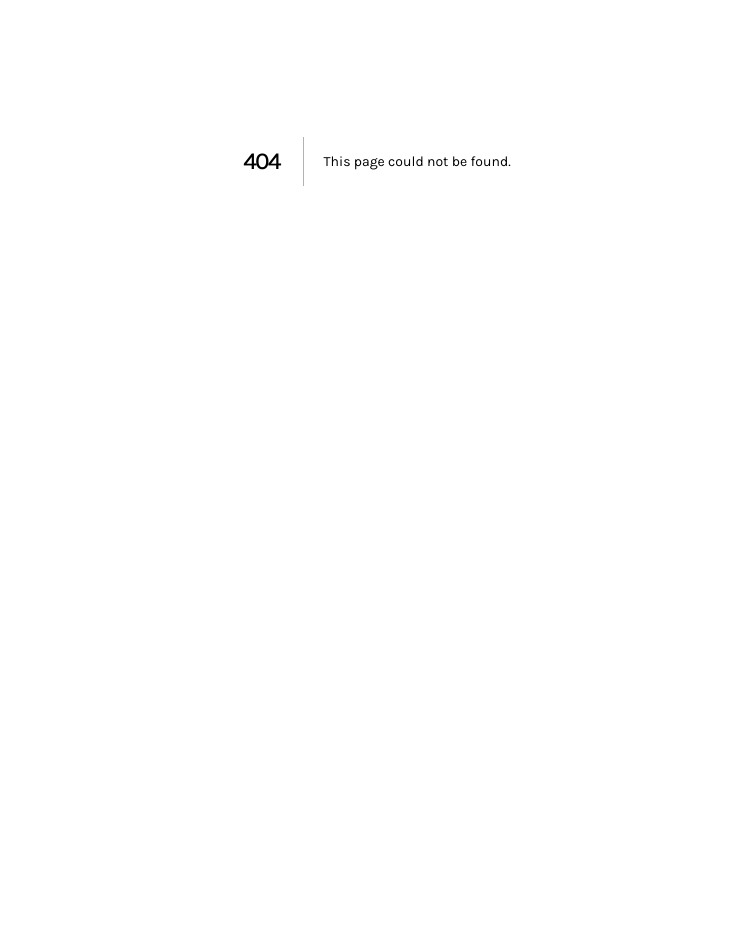
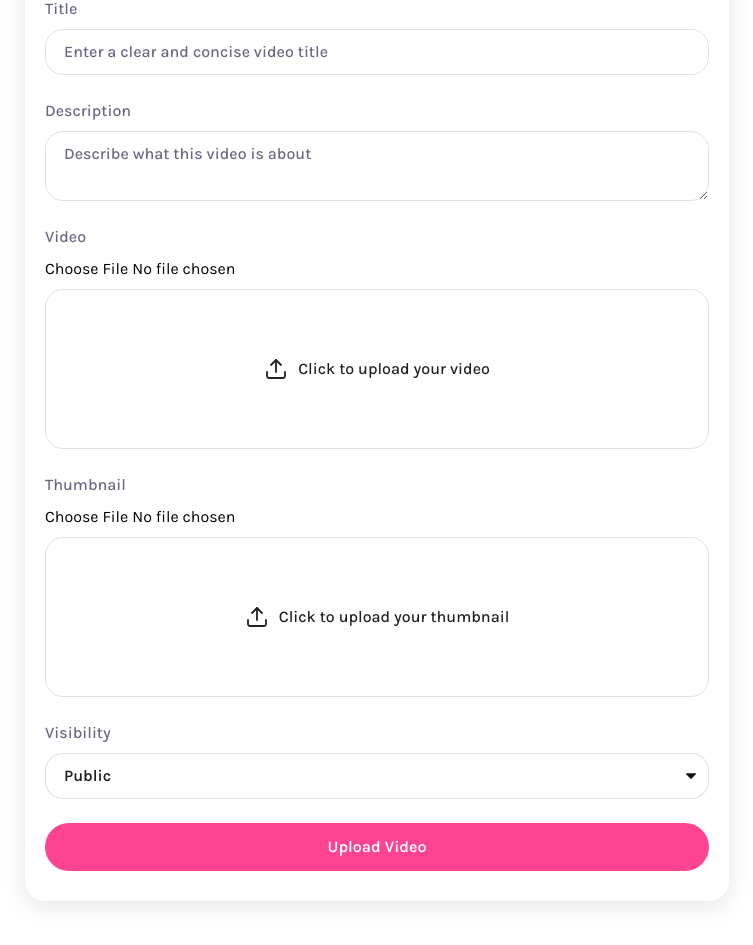
Before and after one commit to Joichiro02/nextjs-screen-recording, a Next.js app: page /upload in a window 1280 px wide. Before the commit this address had no page. Shown: the part 239-1184 px from the top of the page, without its empty margins (263-1016 px from the left). Before the commit the page ends 800 px from the top, so only its background shows below. Built offline with nearby package versions, Linux system fonts and the light colour scheme.

Commit message:
feat: * develop the upload page * create custom hooks for file inputs * create dynamic components for FileInput and FormFields

```diff
--- /dev/null
+++ b/app/(root)/upload/page.tsx
@@ -0,0 +1,116 @@
+"use client";
+
+import FileInput from "@/components/FileInput";
+import FormField from "@/components/FormField";
+import { MAX_THUMBNAIL_SIZE, MAX_VIDEO_SIZE } from "@/constants";
+import { useFileInput } from "@/lib/hooks/useFileInput";
+import { FormEvent, useState } from "react";
+
+export default function Page() {
+	const [isSubmitting, setIsSubmitting] = useState(false);
+	const [formData, setFormData] = useState({
+		title: "",
+		description: "",
+		visibility: "public",
+	});
+	const [error, setError] = useState<string | null>(null);
+
+	const video = useFileInput(MAX_VIDEO_SIZE);
+	const thumbnail = useFileInput(MAX_THUMBNAIL_SIZE);
+
+	const handleChange = (e: React.ChangeEvent<HTMLInputElement | HTMLTextAreaElement>) => {
+		const { name, value } = e.target;
+		setFormData((prev) => ({ ...prev, [name]: value }));
+	};
+
+	const handleSubmit = async (e: FormEvent<HTMLFormElement>) => {
+		e.preventDefault();
+		setIsSubmitting(true);
+		try {
+			if (!video.file || !thumbnail.file) {
+				setError("Please upload video and a thumbnail.");
+				return;
+			}
+			if (!formData.title || !formData.description) {
+				setError("Please fill in all the details");
+				return;
+			}
+
+			// Upload the video to Bunny
+			// Upload the thumbnail to DB
+			// Attach thumbnail
+			// Create new DB entry for the video details (urls, data)
+		} catch (error) {
+			console.error("Upload error:", error);
+			setError("Failed to upload video. Please try again.");
+		} finally {
+			setIsSubmitting(false);
+		}
+	};
+
+	return (
+		<div className="wrapper-md upload-page">
+			<h1>Upload a video</h1>
+
+			{error && <div className="error-field">{error}</div>}
+
+			<form
+				className="rounded-20 shadow-10 gap-6 w-full flex flex-col px-5 py-7.5"
+				onSubmit={handleSubmit}
+			>
+				<FormField
+					id="title"
+					label="Title"
+					value={formData.title}
+					onChange={handleChange}
+					placeholder="Enter a clear and concise video title"
+				/>
+				<FormField
+					id="description"
+					label="Description"
+					value={formData.description}
+					onChange={handleChange}
+					placeholder="Describe what this video is about"
+					as="textarea"
+				/>
+				<FileInput
+					id="video"
+					label="Video"
+					accept="video/*"
+					file={video.file}
+					previewUrl={video.previewUrl}
+					inputRef={video.inputRef}
+					onChange={video.handleFileChange}
+					onReset={video.resetFile}
+					type="video"
+				/>
+				<FileInput
+					id="thumbnail"
+					label="Thumbnail"
+					accept="images/*"
+					file={thumbnail.file}
+					previewUrl={thumbnail.previewUrl}
+					inputRef={thumbnail.inputRef}
+					onChange={thumbnail.handleFileChange}
+					onReset={thumbnail.resetFile}
+					type="image"
+				/>
+				<FormField
+					id="visibility"
+					label="Visibility"
+					value={formData.visibility}
+					onChange={handleChange}
+					placeholder="Describe what this video is about"
+					as="select"
+					options={[
+						{ value: "public", label: "Public" },
+						{ value: "private", label: "Private" },
+					]}
+				/>
+				<button type="submit" disabled={isSubmitting} className="submit-button">
+					{isSubmitting ? "Uploading..." : "Upload Video"}
+				</button>
+			</form>
+		</div>
+	);
+}
--- /dev/null
+++ b/components/FileInput.tsx
@@ -0,0 +1,39 @@
+import Image from "next/image";
+
+export default function FileInput({
+	id,
+	label,
+	accept,
+	file,
+	previewUrl,
+	inputRef,
+	onChange,
+	onReset,
+	type,
+}: FileInputProps) {
+	return (
+		<section className="file-input">
+			<label htmlFor={id}>{label}</label>
+			<input id={id} type="file" accept={accept} ref={inputRef} onChange={onChange} />
+
+			{!previewUrl ? (
+				<figure onClick={() => inputRef.current?.click()}>
+					<Image src="/assets/icons/upload.svg" alt="Upload" width={24} height={24} />
+					<p>Click to upload your {id}</p>
+				</figure>
+			) : (
+				<div>
+					{type === "video" ? (
+						<video src={previewUrl} controls />
+					) : (
+						<Image src={previewUrl} alt="image" fill />
+					)}
+					<button type="button" onClick={onReset}>
+						<Image src="/assets/icons/close.svg" alt="close" width={16} height={16} />
+					</button>
+					<p>{file?.name}</p>
+				</div>
+			)}
+		</section>
+	);
+}
--- /dev/null
+++ b/components/FormField.tsx
@@ -0,0 +1,30 @@
+export default function FormField({
+	id,
+	label,
+	// type = "text",
+	value,
+	onChange,
+	placeholder,
+	as = "input",
+	options = [],
+}: FormFieldProps) {
+	return (
+		<div className="form-field">
+			<label htmlFor={id}>{label}</label>
+
+			{as === "textarea" ? (
+				<textarea id={id} name={id} value={value} onChange={onChange} placeholder={placeholder} />
+			) : as === "select" ? (
+				<select id={id} name={id} value={value} onChange={onChange}>
+					{options.map((option) => (
+						<option key={option.value} value={option.value}>
+							{option.label}
+						</option>
+					))}
+				</select>
+			) : (
+				<input id={id} name={id} value={value} onChange={onChange} placeholder={placeholder} />
+			)}
+		</div>
+	);
+}
--- /dev/null
+++ b/lib/hooks/useFileInput.ts
@@ -0,0 +1,50 @@
+import { useRef, useState } from "react";
+
+export const useFileInput = (maxSize: number) => {
+	const [file, setFile] = useState<File | null>(null);
+	const [previewUrl, setPreviewUrl] = useState<string | null>(null);
+	const [duration, setDuration] = useState<number | null>(null);
+	const inputRef = useRef<HTMLInputElement | null>(null);
+
+	const handleFileChange = (e: React.ChangeEvent<HTMLInputElement>) => {
+		const selectedFile = e.target.files?.[0];
+		if (selectedFile) {
+			if (selectedFile.size > maxSize) return;
+
+			if (previewUrl) URL.revokeObjectURL(previewUrl);
+
+			setFile(selectedFile);
+
+			const objectUrl = URL.createObjectURL(selectedFile);
+
+			setPreviewUrl(objectUrl);
+
+			if (selectedFile.type.startsWith("video")) {
+				const video = document.createElement("video");
+				video.preload = "metadata";
+				video.onloadedmetadata = () => {
+					if (isFinite(video.duration) && video.duration > 0) {
+						setDuration(Math.round(video.duration));
+					} else {
+						setDuration(0);
+					}
+
+					URL.revokeObjectURL(video.src);
+				};
+
+				video.src = objectUrl;
+			}
+		}
+	};
+
+	const resetFile = () => {
+		if (previewUrl) URL.revokeObjectURL(previewUrl);
+		setFile(null);
+		setPreviewUrl(null);
+		if (inputRef.current) {
+			inputRef.current.value = "";
+		}
+	};
+
+	return { file, previewUrl, duration, inputRef, handleFileChange, resetFile };
+};
```
